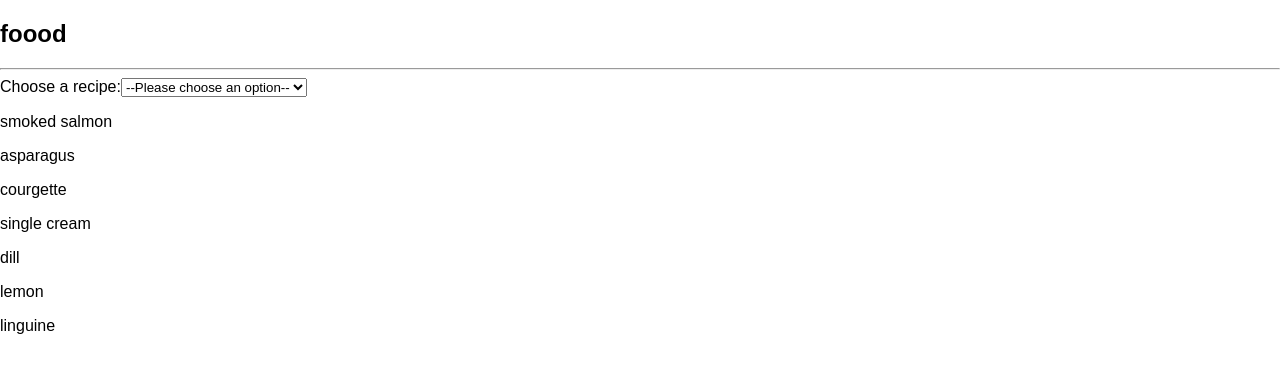
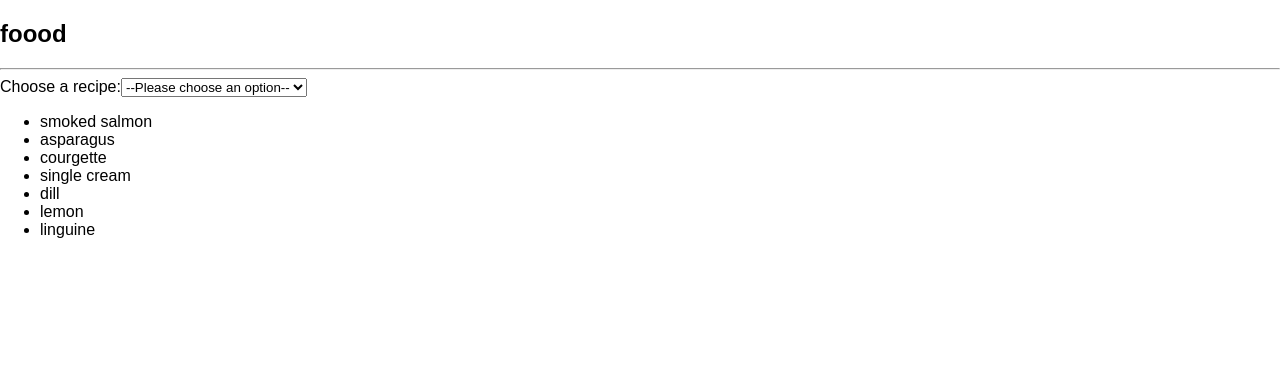
Before and after one commit to edpe/foood, a React (Create React App) app: page / in a window 1280 px wide. Shown: the top 372 px of the page. Built offline with nearby package versions, Linux system fonts and the light colour scheme.

Commit message:
refactor ingredients list

```diff
--- a/src/App.js
+++ b/src/App.js
@@ -18,7 +18,7 @@ class App extends Component {
     }).ingredients;
 
     const listItems = selectedIngredients.map(ingredient => {
-      return <p>{ingredient}</p>;
+      return <li>{ingredient}</li>;
     });
 
     return (
@@ -26,7 +26,7 @@ class App extends Component {
         <h2>foood</h2>
         <hr />
         <Menu onChange={this.handleChange} />
-        <div>{listItems}</div>
+        <ul>{listItems}</ul>
       </div>
     );
   }
```
